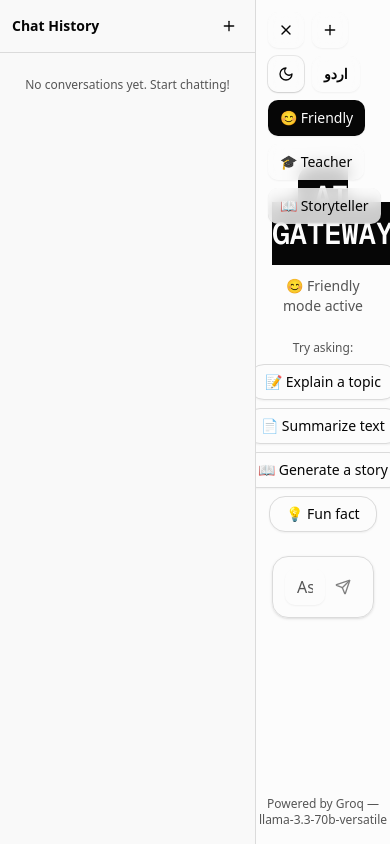
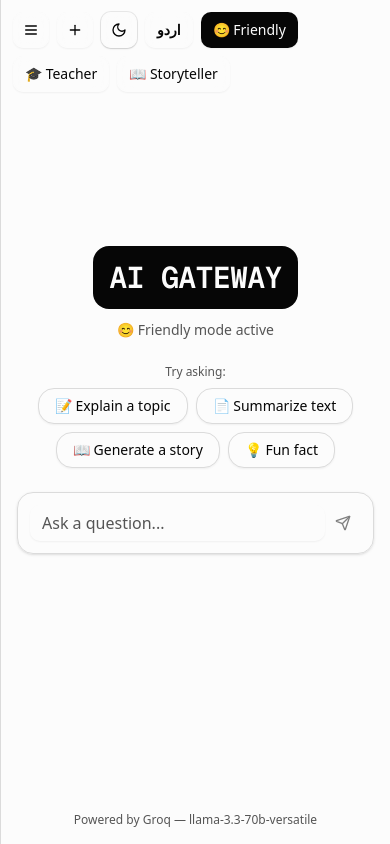
Before and after one commit to SyedaAtifa/aiproject, a Next.js app: page / in a window 390 px wide. Built offline with nearby package versions, Linux system fonts and the light colour scheme.

Commit message:
Fix sidebar closed by default on mobile

```diff
--- a/components/chat.tsx
+++ b/components/chat.tsx
@@ -99,7 +99,7 @@ export function Chat({ modelId: _modelId = "llama-3.3-70b-versatile" }: { modelI
   const [messages, setMessages] = useState<Message[]>([]);
   const [input, setInput] = useState("");
   const [loading, setLoading] = useState(false);
-  const [sidebarOpen, setSidebarOpen] = useState(true);
+  const [sidebarOpen, setSidebarOpen] = useState(false);
   const [language, setLanguage] = useState<Language>("en");
   const [personality, setPersonality] = useState<Personality>("friendly");
   const messagesEndRef = useRef<HTMLDivElement>(null);
```
